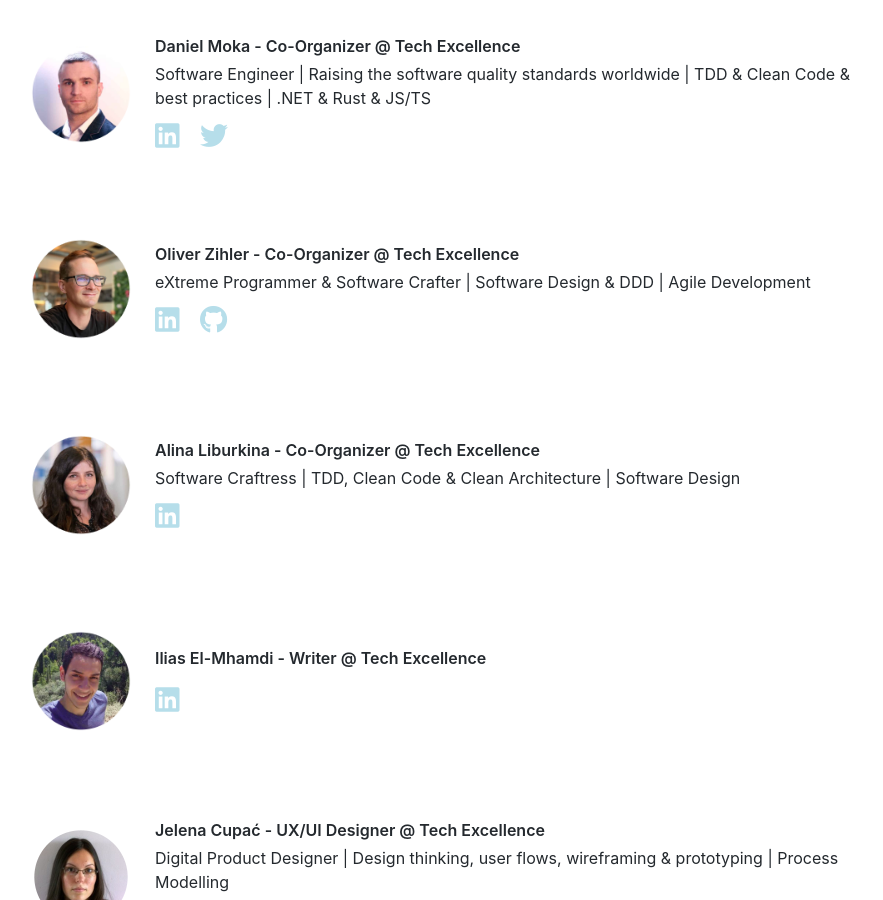
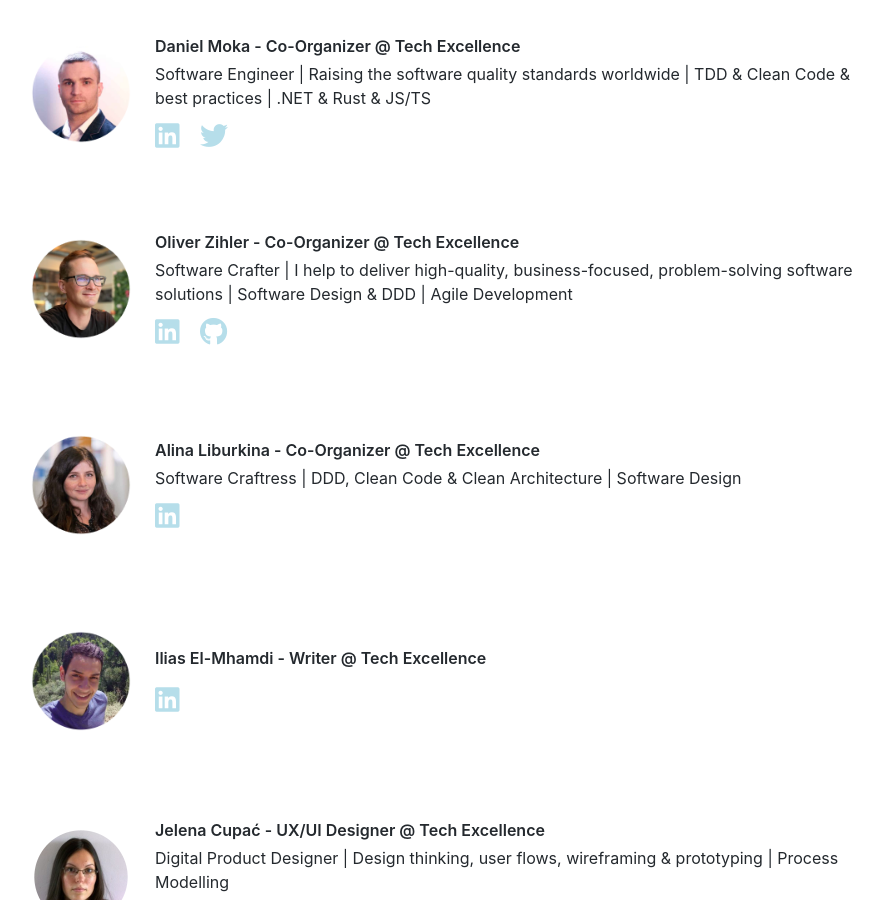
Before and after one commit to techexcellenceio/community, a Jekyll site: the page built from index.html, in a window 1280 px wide and 900 px high, scrolled down 4423 px. Shown: the whole window, without its empty margins (119-1002 px from the left). Built offline with Jekyll 4.4.1, drawn with Linux system fonts in a browser that asks for light colours; nearby versions of some CDN libraries; comment, search, counter and statistics services are not loaded.

Commit message:
edit profiles

```diff
--- a/_includes/team.html
+++ b/_includes/team.html
@@ -60,7 +60,7 @@
         <p class="p-title">Oliver Zihler - Co-Organizer @ Tech Excellence</p>
         <p class="p-about">
 
-            eXtreme Programmer & Software Crafter | Software Design & DDD | Agile Development
+            Software Crafter | I help to deliver high-quality, business-focused, problem-solving software solutions | Software Design & DDD | Agile Development
             <!-- Talks about #softwaredesign, #agiledevelopment, #domaindrivendesign, #extremeprogramming, and #softwarecraftsmanship -->
             <!-- I work constantly towards a software engineering world where work is enjoyable and sustainable, code is easy to read and extend, and agile practices produce the highest customer value possible. -->
 
@@ -79,12 +79,12 @@
     <div class="text-container">
         <p class="p-title">Alina Liburkina - Co-Organizer @ Tech Excellence</p>
         <p class="p-about">
-            Software Craftress | TDD, Clean Code & Clean Architecture | Software Design
-            <!-- Software Craftress | TDD, Clean Code & Clean Architecture | Software Design & Software Quality -->
+            Software Craftress | DDD, Clean Code & Clean Architecture | Software Design
+            <!-- Software Craftress | DDD, Clean Code & Clean Architecture | Software Design & Software Quality -->
             <!-- Talks about #ddd, #cleancode, #softwaredesign, #softwarequality, and #cleanarchitecture -->
         </p>
         <div class="social-media">
-            <a href="https://www.linkedin.com/in/alina-liburkina-657637128/" target="_blank" rel="noopener"><i class="fab fa-linkedin"></i></a>
+            <a href="https://www.linkedin.com/in/alina-liburkina/" target="_blank" rel="noopener"><i class="fab fa-linkedin"></i></a>
             <!-- <a href="" target="_blank" rel="noopener"><i class="fab fa-github"></i></a> -->
             <!-- <a href="" target="_blank" rel="noopener"><i class="fab fa-twitter"></i></a> -->
         </div>
```
